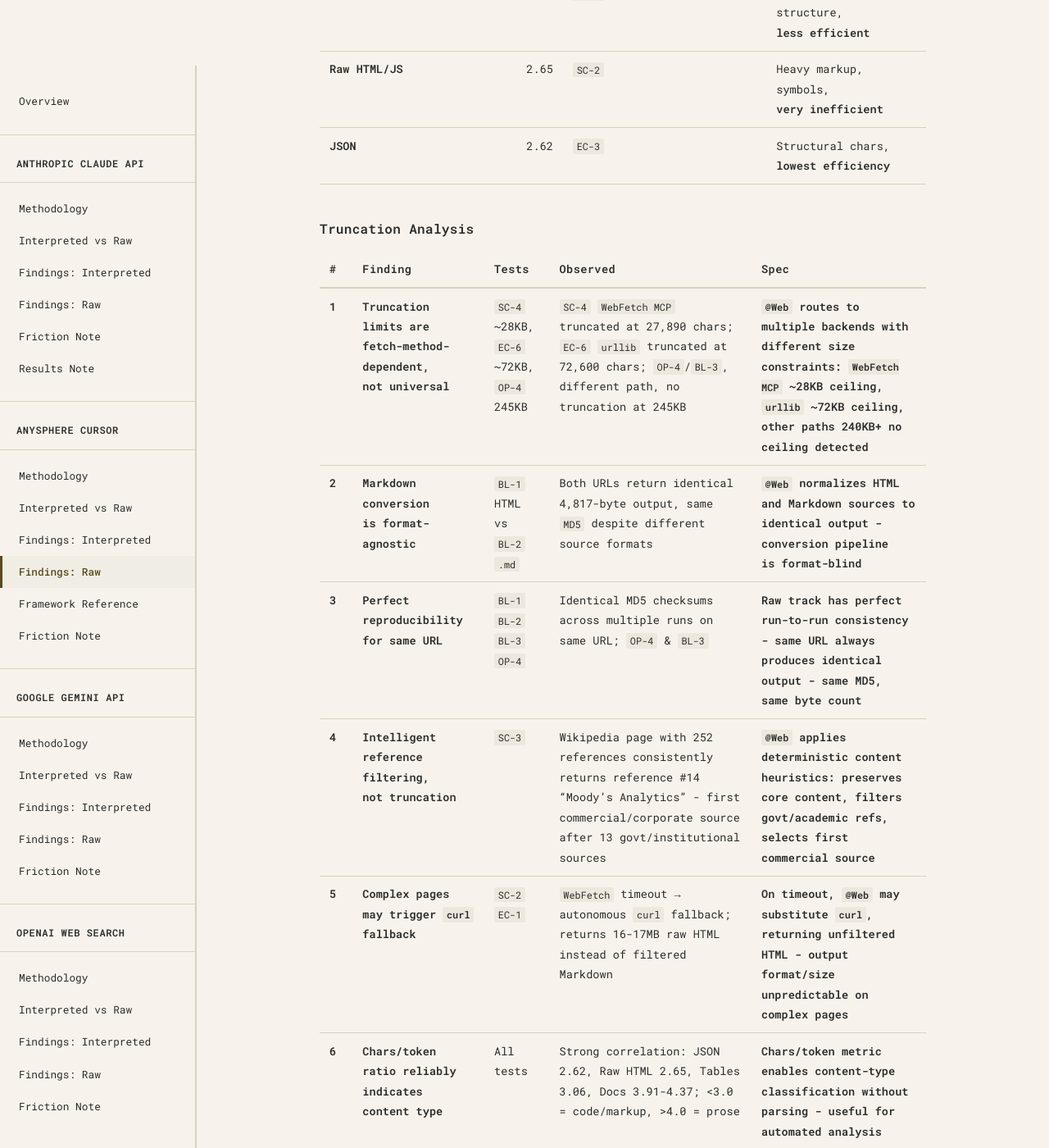
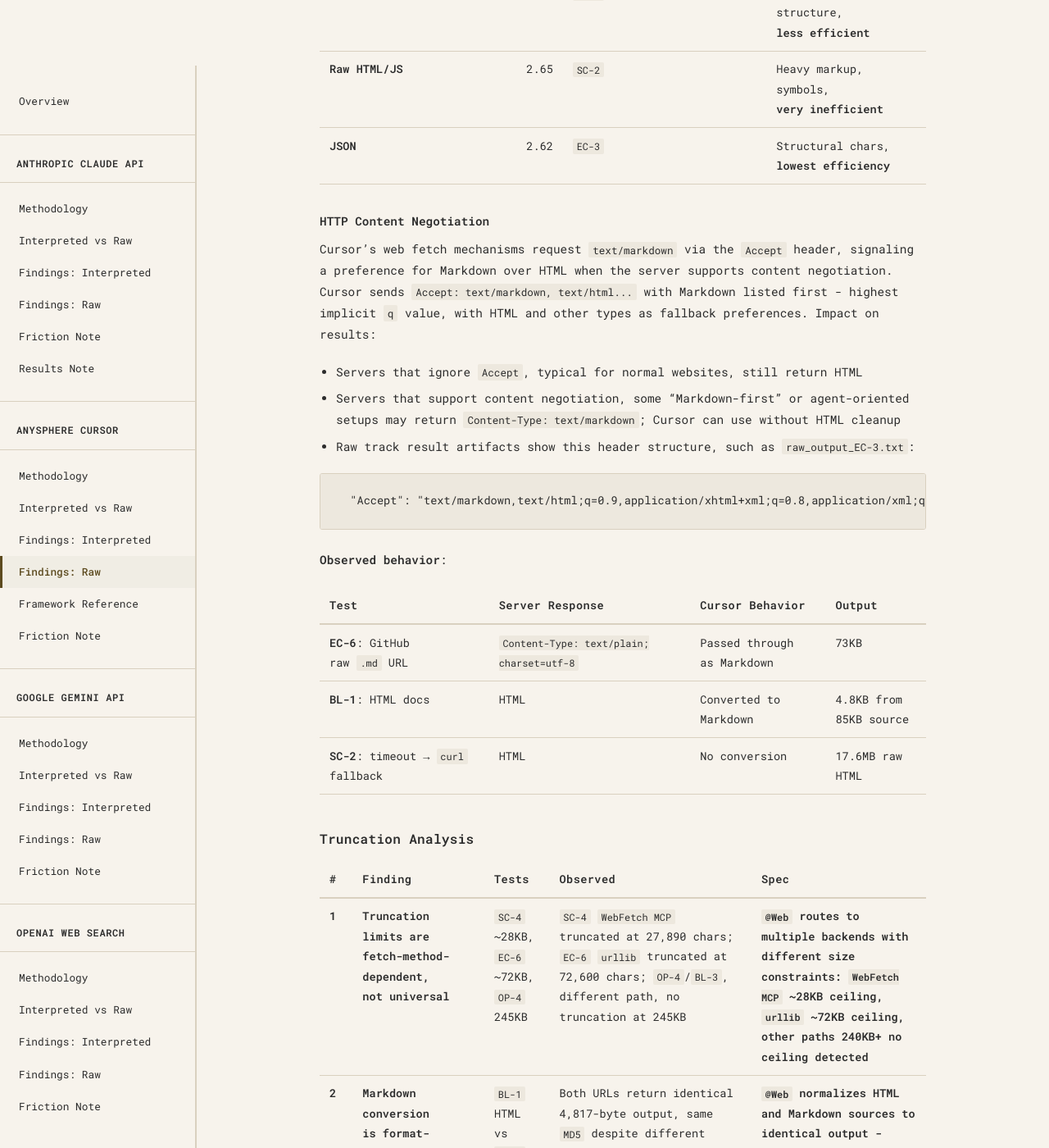
Before and after one commit to rhyannonjoy/agent-ecosystem-testing, a Jekyll site: the page built from docs/anysphere-cursor/cursor-test-findings-raw.md, in a window 1280 px wide and 1400 px high, scrolled down 2633 px. Shown: the whole window at 82% size. Built offline with Jekyll 4.4.1, drawn with Linux system fonts in a browser that asks for light colours; some of the changed text lies outside the part shown.

Commit message:
docs(cursor): add content negotiation details

````diff
--- a/docs/anysphere-cursor/cursor-test-findings-raw.md
+++ b/docs/anysphere-cursor/cursor-test-findings-raw.md
@@ -76,6 +76,31 @@
 | **Raw HTML/JS** | 2.65 | `SC-2` | Heavy markup, symbols,<br>**very inefficient** |
 | **JSON** | 2.62 | `EC-3` | Structural chars,<br>**lowest efficiency** |
 
+### HTTP Content Negotiation
+
+Cursor's web fetch mechanisms request `text/markdown` via the `Accept` header,
+signaling a preference for Markdown over HTML when the server supports content
+negotiation. Cursor sends `Accept: text/markdown, text/html...` with
+Markdown listed first - highest implicit `q` value, with HTML and other types as
+fallback preferences. Impact on results:
+
+- Servers that ignore `Accept`, typical for normal websites, still return HTML
+- Servers that support content negotiation, some "Markdown-first" or agent-oriented
+setups may return `Content-Type: text/markdown`; Cursor can use without HTML cleanup
+- Raw track result artifacts show this header structure, such as `raw_output_EC-3.txt`:
+
+```txt
+  "Accept": "text/markdown,text/html;q=0.9,application/xhtml+xml;q=0.8,application/xml;q=0.7"
+```
+
+**Observed behavior**:
+
+| **Test** | **Server Response** | **Cursor Behavior** | **Output** |
+|----------|---------------------|---------------------|------------|
+| **EC-6**: GitHub<br>raw `.md` URL | `Content-Type: text/plain; charset=utf-8` | Passed through<br>as Markdown | 73KB |
+| **BL-1**: HTML docs | HTML | Converted to Markdown | 4.8KB from<br>85KB source |
+| **SC-2**: timeout → `curl` fallback | HTML | No conversion | 17.6MB raw HTML |
+
 ## Truncation Analysis
 
 | **#** | **Finding** | **Tests** | **Observed** | **Spec** |
@@ -95,14 +120,14 @@
 
 | **Fetch Backend** | **Identified In** | **Size Limit** | **Conversion** | **Reliability** |
 | --- | --- | --- | --- | --- |
-| **`WebFetch MCP`** | `SC-4`<br>`SC-3`, `OP-3` | ~28KB | Markdown | **High** - consistent results |
+| **`WebFetch MCP`** | `SC-4`<br>`SC-3`,<br>`OP-3` | ~28KB | Markdown | **High** - consistent results |
 | **`urllib.request`** | `EC-6` | ~72KB | Pass-through `.md` | **High** - clean truncation boundary |
-| **`curl`** | `SC-2`, `EC-1` | None detected - 17MB+ | Raw HTML - no conversion | **Low** - only on timeout |
-| **Unknown path** | `OP-4`, `BL-3` | None detected 245KB+ | Markdown | **High** - perfect reproducibility |
+| **`curl`** | `SC-2`,<br>`EC-1` | None detected - 17MB+ | Raw HTML - no conversion | **Low** - only on timeout |
+| **Unknown path** | `OP-4`,<br>`BL-3` | None detected 245KB+ | Markdown | **High** - perfect reproducibility |
 
 ## Content Filtering Heuristics
 
-`@Web` applies intelligent content selection beyond simple truncation:
+Cursor applies intelligent content selection beyond basic truncation:
 
 | **Heuristic** | **Example** | **Behavior** |
 | --- | --- | --- |
````
Also changed, not shown: docs/anysphere-cursor/cursor-interpreted-vs-raw.md (+3 -2 lines), docs/anysphere-cursor/friction-note.md (+4 -0 lines).
